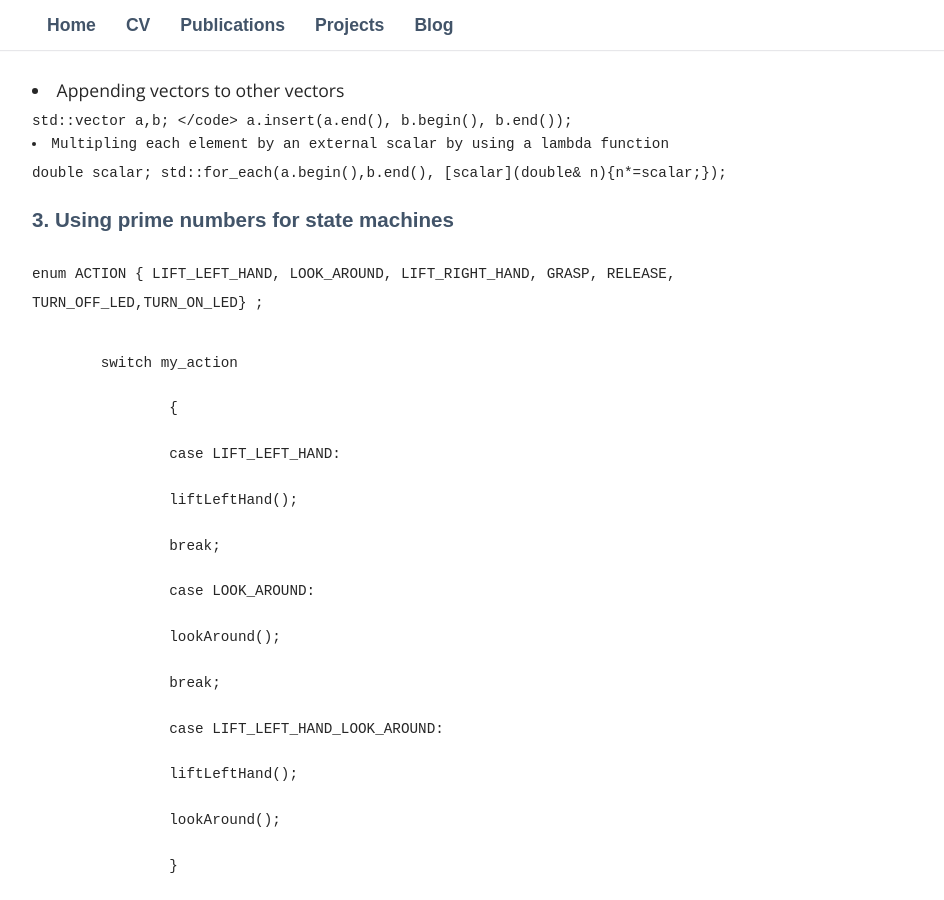
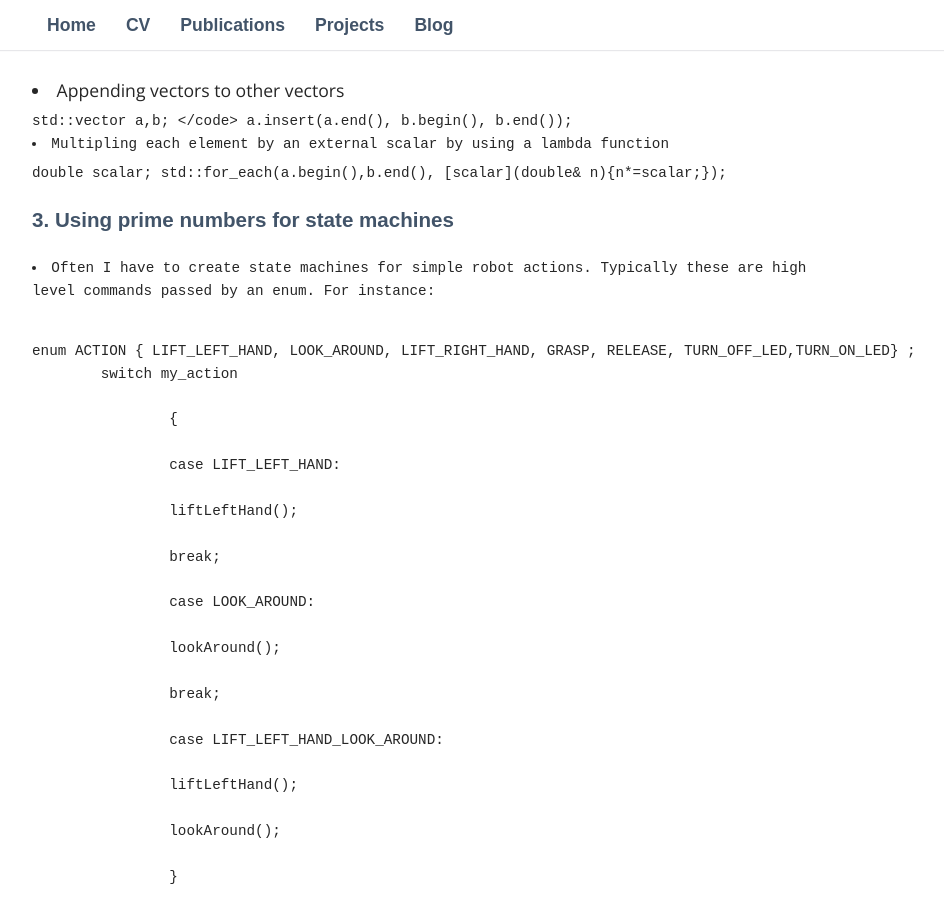
Before and after one commit to philip-long/philip-long.github.io, a Jekyll site: the page built from _posts/2018-07-09-random.md, in a window 1280 px wide and 900 px high, scrolled down 1565 px. Shown: the whole window, without its empty margins (208-1152 px from the left). Built offline with Jekyll 4.4.1, drawn with Linux system fonts in a browser that asks for light colours; nearby versions of some CDN libraries; some web fonts are replaced; library files that are not in the unit come from our copies.

Commit message:
Update 2018-07-09-random.md

```diff
--- a/_posts/2018-07-09-random.md
+++ b/_posts/2018-07-09-random.md
@@ -96,10 +96,10 @@
 
 <h3> 3. Using prime numbers for state machines</h3>
 
+<li> Often I have to create state machines for simple robot actions. Typically these are high level commands passed by an enum. For instance:  </li>
 
-		enum ACTION { LIFT_LEFT_HAND, LOOK_AROUND, LIFT_RIGHT_HAND, GRASP, RELEASE, TURN_OFF_LED,TURN_ON_LED} ;
-
-	<pre>
+<pre>
+enum ACTION { LIFT_LEFT_HAND, LOOK_AROUND, LIFT_RIGHT_HAND, GRASP, RELEASE, TURN_OFF_LED,TURN_ON_LED} ;
 	switch my_action  <br />
 		{ <br />
 		case LIFT_LEFT_HAND:<br />
@@ -114,15 +114,16 @@
 		}
 	</pre>
 
-	<li> This type of structure means all actions can be stored in one function. The problem is it tends to balloon when composite 	actions are possible, for example, TURN_ON_CAMERAS and LEDS and LOOK_AROUND. Instead of creating an case for each composite action what I think is a nice solution is using primes for enums. In doing we can combine as many actions as desired. </li>
-		<code>
+<li> This type of structure means all actions can be stored in one function. The problem is it tends to balloon when composite 	actions are possible, for example, TURN_ON_CAMERAS and LEDS and LOOK_AROUND. Instead of creating an case for each composite action what I think is a nice solution is using primes for enums. In doing we can combine as many actions as desired. </li>
+
+<code>
 	enum ACTION { LIFT_LEFT_HAND=2, LOOK_AROUND=3, LIFT_RIGHT_HAND=5, GRASP=7, RELEASE=11, TURN_OFF_LED=13,TURN_ON_LED=17} ;			<br />
-	</code>
+</code>
 
-	<code>
-	<br />
+<code>
+<br />
 	if (my_action%LIFT_LEFT_HAND==0)<br />
 		liftLeftHand();	<br />
 	if (my_action%LOOK_AROUND==0)<br />
 		lookAround();<br />
-	</code>
+</code>
```
